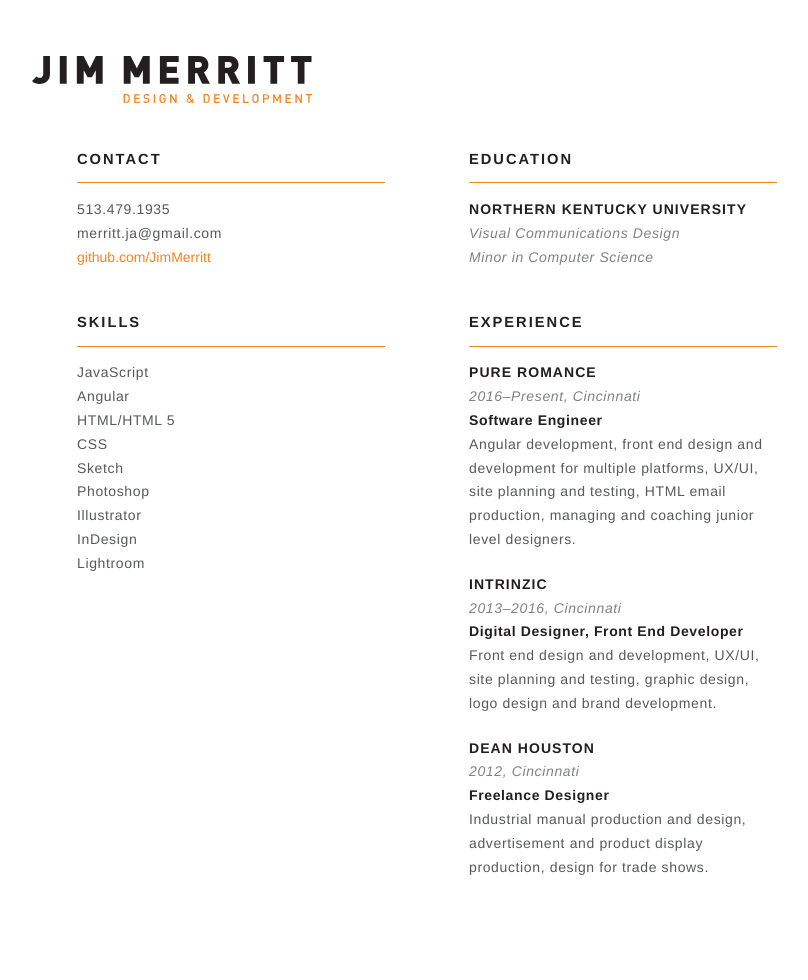
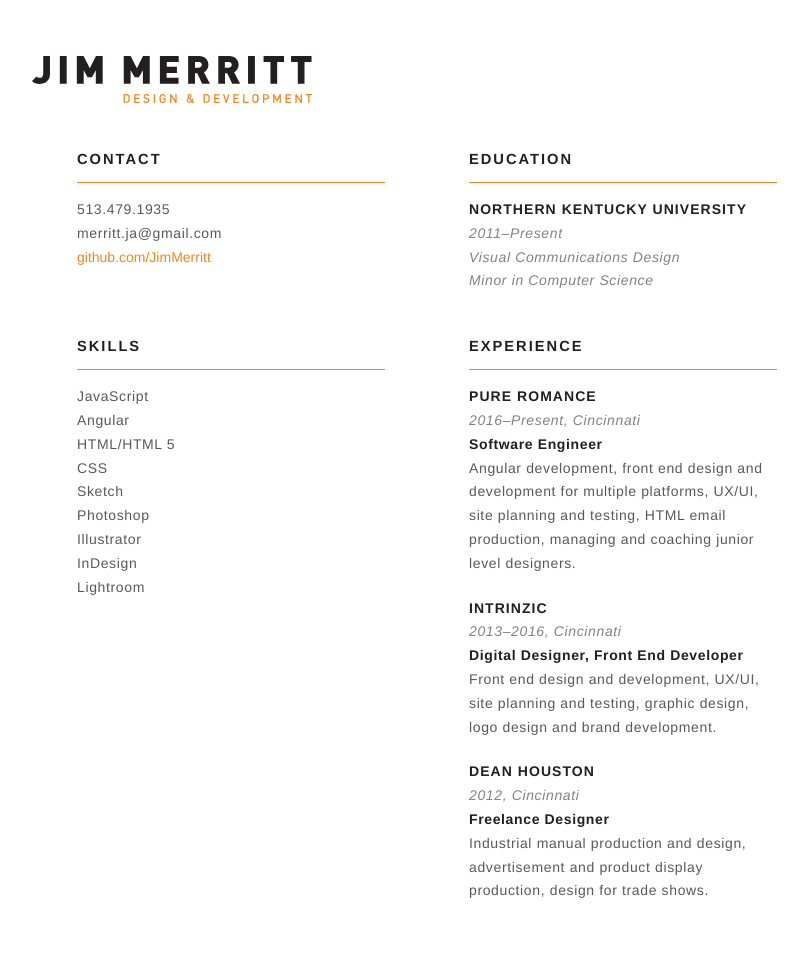
Before and after one commit to JimMerritt/JimMerritt.github.io, a Jekyll site: the page built from index.html, in a window 1280 px wide. Shown: the whole page, without its empty margins (213-1021 px from the left). Built offline with Jekyll 4.4.1, drawn with Linux system fonts in a browser that asks for light colours; some web fonts are replaced; before the commit the page ends 956 px from its top, so only the background shows below that.

Commit message:
Updated dates for education

```diff
--- a/index.html
+++ b/index.html
@@ -20,6 +20,7 @@
   <div class="home__education block">
     <h2>Education</h2>
     <h3>Northern Kentucky University</h3>
+    <p><em>2011–Present</em></p>
     <p><em>Visual Communications Design</em></p>
     <p><em>Minor in Computer Science</em></p>
   </div>
```
